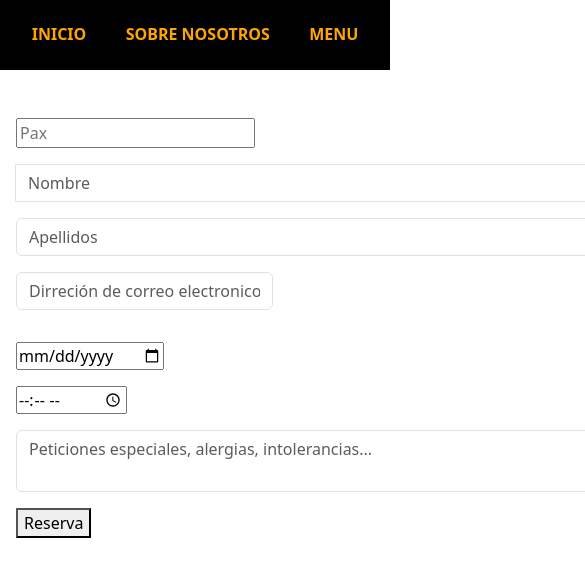
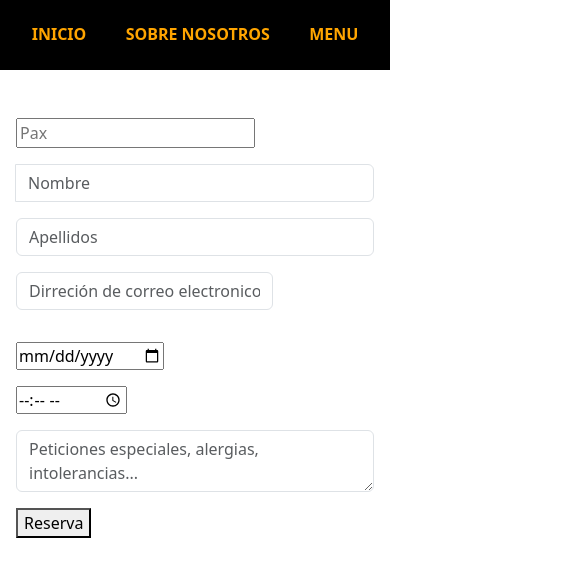
Before and after one commit to FernandoCatalaMunyoz/Carta_Restaurante, a plain HTML site: page pages/contact.html in a window 390 px wide. Shown: the part 122-689 px from the top of the page, 585 px wide, since content can reach past the window. Drawn offline with nearby package versions, Linux system fonts and the light colour scheme.

Commit message:
vuelvo ala version anteriro por tema responsive

```diff
--- a/css/contact.css
+++ b/css/contact.css
@@ -10,5 +10,4 @@
   flex-direction: column;
   align-items: start;
   justify-content: space-between;
-  width: 40em;
 }
```
